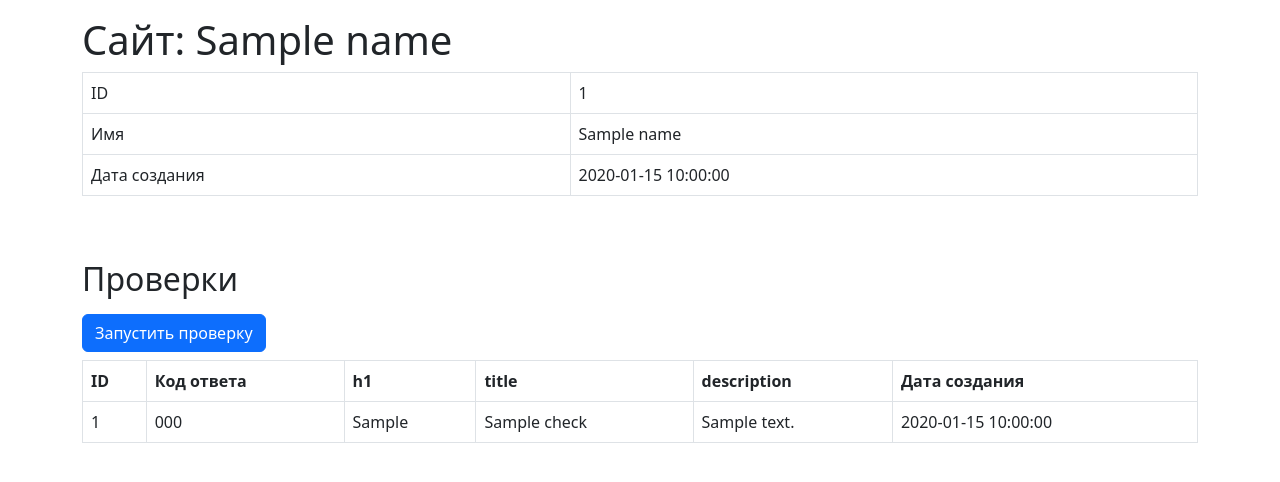
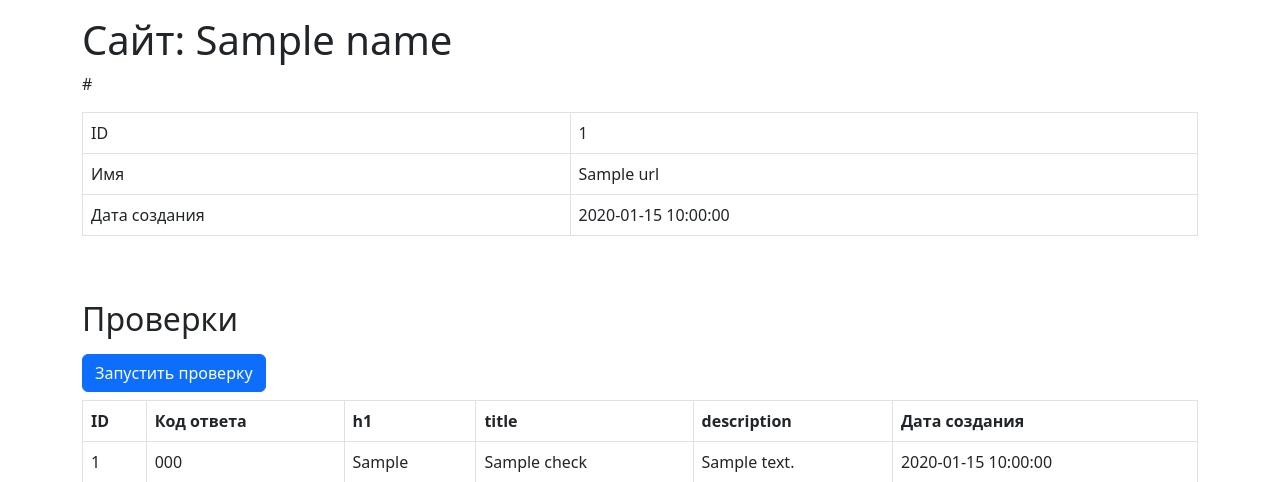
Before and after one commit to amrylnikov/page-analyzer, a Flask app: template page_analyzer/templates/urls_id.html in a window 1280 px wide. Shown: the part 56-538 px from the top of the page. Run offline with Flask 3, Linux system fonts and the light colour scheme; the template is opened without the code that fills it: most values are stand-ins (such as "Sample title", 1, 10 or a date in 2020); some libraries are stand-ins or nearby versions.

Commit message:
renamed a few things and fixed last checks function

```diff
--- a/page_analyzer/app.py
+++ b/page_analyzer/app.py
@@ -56,7 +56,9 @@
 def urls_list():
     with connect(DATABASE_URL) as conn:
         urls = db.get_all_urls(conn)
-        url_checks = {item.url_id: item for item in db.get_all_url_checks(conn)}
+        url_checks = {
+            item.url_id: item for item in db.get_last_url_checks(conn)
+        }
     return render_template(
         '/urls.html',
         urls=urls,
@@ -92,14 +94,10 @@
         url = db.get_url_by_id(conn, id)
         if not url:
             abort(404)
-        name = url.name
-        created_at = url.created_at
         url_checks = db.get_checks_by_url_id(conn, id)
     return render_template(
         'urls_id.html',
-        id=id,
-        name=name,
-        created_at=created_at,
+        url=url,
         checks=url_checks
     )
 
--- a/page_analyzer/db.py
+++ b/page_analyzer/db.py
@@ -67,7 +67,7 @@
         return cursor.fetchall()
 
 
-def get_all_url_checks(conn):
+def get_last_url_checks(conn):
     with conn.cursor(cursor_factory=extras.NamedTupleCursor) as cursor:
         cursor.execute("""
                     SELECT
@@ -82,7 +82,7 @@
                     FROM
                       url_checks
                     ORDER BY
-                      url_id;
+                      url_id, created_at DESC;
                     """)
         return cursor.fetchall()
 
--- a/page_analyzer/templates/urls.html
+++ b/page_analyzer/templates/urls.html
@@ -17,6 +17,7 @@
           {% for url in urls %}
           <tr>
             <td> {{ url.id }} </td>
+            <td> {{ url.created_at }} </td>
             <td>
               <a href="{{ url_for('url_info', id=url.id) }}"> {{ url.name }} </a>
             </td>
--- a/page_analyzer/templates/urls_id.html
+++ b/page_analyzer/templates/urls_id.html
@@ -3,26 +3,27 @@
 <main class="flex-grow-1">
 <div class="container-lg mt-3">
   <h1>Сайт: {{ name }}</h1>
+  <p>{{ url }}</p>
   <div class="table-responsive">
     <table class="table table-bordered table-hover text-nowrap" data-test="url">
       <tbody>
         <tr>
           <td>ID</td>
-          <td> {{ id }} </td>
+          <td> {{ url.id }} </td>
         </tr>
         <tr>
           <td>Имя</td>
-          <td> {{ name }} </td>
+          <td> {{ url.name }} </td>
         </tr>
         <tr>
           <td>Дата создания</td>
-          <td> {{ created_at }} </td>
+          <td> {{ url.created_at }} </td>
         </tr>
       </tbody>
     </table>
   </div>
   <h2 class="mt-5 mb-3">Проверки</h2>
-  <form method="post" action="{{ url_for('url_check', id=id) }}">
+  <form method="post" action="{{ url_for('url_check', id=url.id) }}">
     <input type="submit" class="btn btn-primary" value="Запустить проверку">
   </form>
   <div>
```
